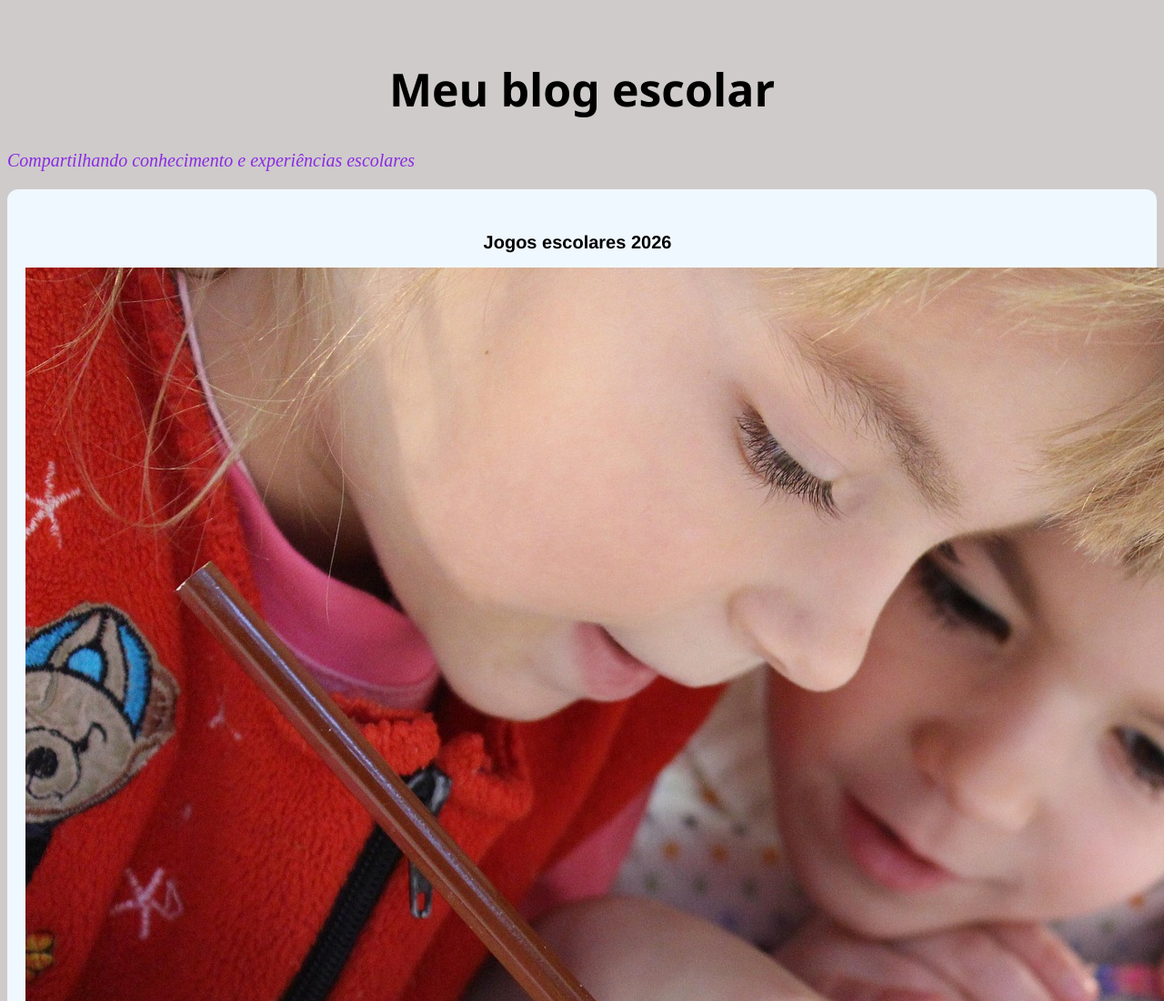
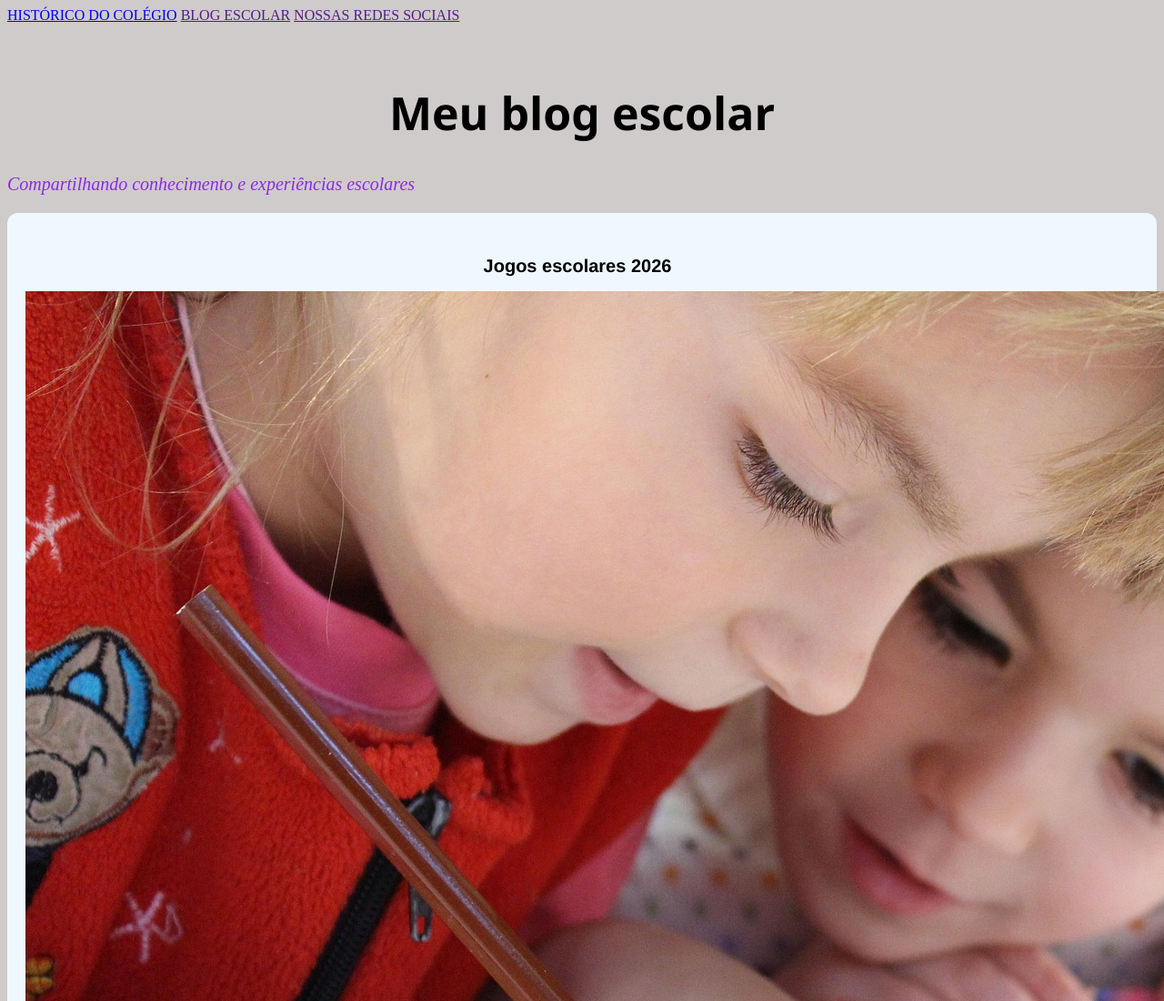
Before and after one commit to eliellima-dev/2-trabalho, a plain HTML site: page index.html in a window 1280 px wide. Shown: the top 1100 px of the page at 91% size. Drawn offline with Linux system fonts and the light colour scheme.

Commit message:
adicionei novas paginas

```diff
--- a/index.html
+++ b/index.html
@@ -8,6 +8,14 @@
     <link rel="icon" href="./IMG/clker-free-vector-images-school-295210_1920.png">
 </head>
 <body>
+    <HEADER>
+        <NAV>
+            <a href="https://intervalodanoticias.blogspot.com/2020/11/o-col-alberto-de-carvalho-de.html">HISTÓRICO DO COLÉGIO</a>
+            <a href="">BLOG ESCOLAR</a>
+            <a href="">NOSSAS REDES SOCIAIS</a>
+        </NAV>
+    </HEADER>
+
     <h1>Meu blog escolar</h1>
     <p class="descricao">Compartilhando conhecimento e experiências escolares</p>
     <article>
```
Also changed, not shown: historico.html (added), redesSociais.html (added).
